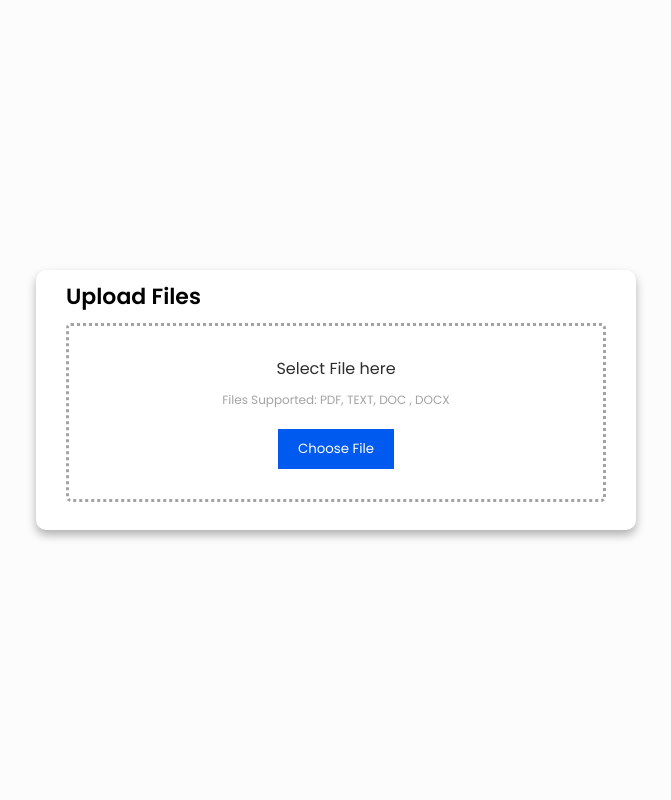
After one commit to tcet-opensource/resume-screener, a Flask app: template templates/uploads.html in a window 1280 px wide. The commit adds this page. Shown: the whole page, without its empty margins (304-975 px from the left). Run offline with Flask 2, Linux system fonts and the light colour scheme; the template is opened without the code that fills it, so the values that code supplies are empty.

Commit message:
refactor: upload files

```diff
--- a/routes/upload_resume.py
+++ b/routes/upload_resume.py
@@ -1,4 +1,4 @@
-from flask import Blueprint, jsonify , render_template , request
+from flask import Blueprint, jsonify , render_template , request, send_from_directory
 from pyresparser import ResumeParser
 upload_resume_bp = Blueprint('upload_resume', __name__)
 import nltk
@@ -15,5 +15,7 @@ def upload_resume():
         data = ResumeParser(path).get_extracted_data()
         return jsonify({"filename":data})
     else:
-        return render_template('upload.html')
+        return send_from_directory('templates', 'upload.html')
+    # else:
+    #     return render_template('upload.html')
     # replace the output with appriopriate data
--- /dev/null
+++ b/templates/uploads.html
@@ -0,0 +1,157 @@
+<!DOCTYPE html>
+<html lang="en">
+<head>
+    <meta charset="UTF-8">
+    <meta http-equiv="X-UA-Compatible" content="IE=edge">
+    <meta name="viewport" content="width=
+    , initial-scale=1.0">
+    <title>Document</title>
+</head>
+<style>
+    @import url("https://fonts.googleapis.com/css2?family=Poppins:wght@200;300;400;500;600;700&display=swap");
+@import url('https://fonts.googleapis.com/css2?family=Noto+Sans:ital,wght@0,400;0,700;1,400;1,700&display=swap');
+
+* {
+  margin: 0;
+  padding: 0;
+  box-sizing: border-box;
+  font-family: "Poppins", sans-serif;
+}
+
+.container {
+  height: 100vh;
+  width: 100%;
+  align-items: center;
+  display: flex;
+  justify-content: center;
+  background-color: #fcfcfc;
+}
+
+.card {
+  border-radius: 10px;
+  box-shadow: 0 5px 10px 0 rgba(0, 0, 0, 0.3);
+  width: 600px;
+  height: 260px;
+  background-color: #ffffff;
+  padding: 10px 30px 40px;
+}
+
+.card h3 {
+  font-size: 22px;
+  font-weight: 600;
+
+}
+
+.drop_box {
+  margin: 10px 0;
+  padding: 30px;
+  display: flex;
+  align-items: center;
+  justify-content: center;
+  flex-direction: column;
+  border: 3px dotted #a3a3a3;
+  border-radius: 5px;
+}
+
+.drop_box h4 {
+  font-size: 16px;
+  font-weight: 400;
+  color: #2e2e2e;
+}
+
+.drop_box p {
+  margin-top: 10px;
+  margin-bottom: 20px;
+  font-size: 12px;
+  color: #a3a3a3;
+}
+
+.btn {
+  text-decoration: none;
+  background-color: #005af0;
+  color: #ffffff;
+  padding: 10px 20px;
+  border: none;
+  outline: none;
+  transition: 0.3s;
+}
+
+.btn:hover{
+  text-decoration: none;
+  background-color: #ffffff;
+  color: #005af0;
+  padding: 10px 20px;
+  border: none;
+  outline: 1px solid #010101;
+}
+.form input {
+  margin: 10px 0;
+  width: 100%;
+  background-color: #e2e2e2;
+  border: none;
+  outline: none;
+  padding: 12px 20px;
+  border-radius: 4px;
+}
+
+</style>
+<body>
+    <div class="container">
+  <form class="card" id="form" enctype="multipart/form-data" action="http://127.0.0.1:5000/upload-resume" method="post">
+    <h3>Upload Files</h3>
+    <div class="drop_box">
+      <header>
+        <h4>Select File here</h4>
+      </header>
+      <p>Files Supported: PDF, TEXT, DOC , DOCX</p>
+      <input type="file" hidden accept=".doc,.docx,.pdf" id="fileID" style="display:none;">
+      <button type="submit" class="btn">Choose File</button>
+    </div>
+    <div>
+        <p id="output">
+
+        </p>
+    </div>
+  </form>
+</div>
+</body>
+<script>
+    const dropArea = document.querySelector(".drop_box"),
+  button = dropArea.querySelector("button"),
+  dragText = dropArea.querySelector("header"),
+  input = dropArea.querySelector("input");
+  var output = document.getElementById("output");
+  var file = document.getElementById("fileID");
+var filename;
+
+button.onclick = () => {
+  input.click();
+};
+
+//fetch data from resume here
+
+    const form = document.querySelector("#form")
+    form.addEventListener("submit", async (d) => {
+        d.preventDefault()
+        let result = await fetch("http://127.0.0.1:5000/upload-resume", {
+            method: "POST",
+            file: file
+        })
+        output.innerHTML = result
+    })
+
+// input.addEventListener("change", function (e) {
+//   var fileName = e.target.files[0].name;
+//   let filedata = `
+//     <form action="" method="post">
+//     <div class="form">
+//     <h4>${fileName}</h4>
+//     <input type="email" placeholder="Enter email upload file">
+//     <button class="btn">Upload</button>
+//     </div>
+//     </form>`;
+//   dropArea.innerHTML = filedata;
+// });
+
+</script>
+</html>
```
Also changed, not shown: templates/upload.html (+87 -1 lines), 3 other files.
